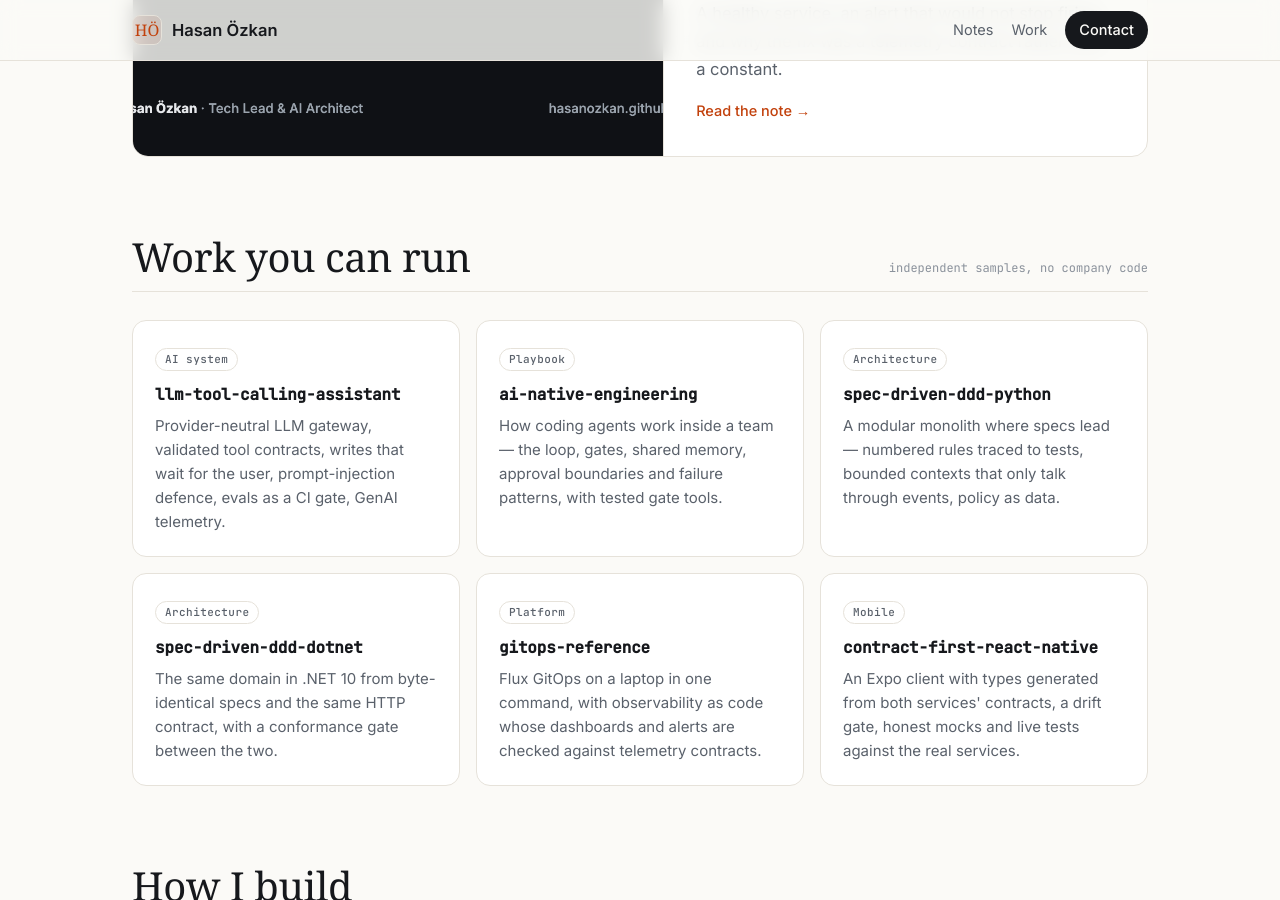
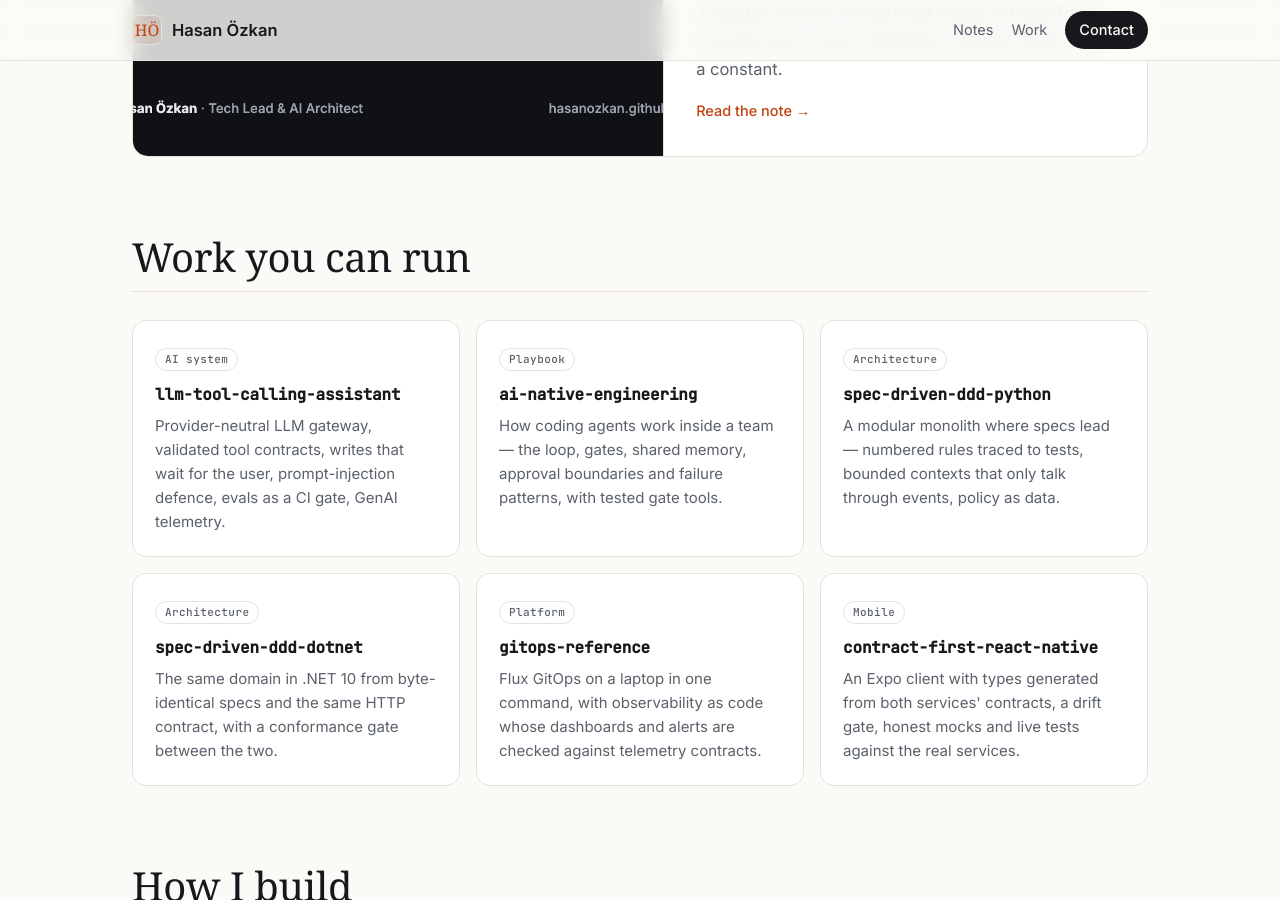
Before and after one commit to hasanozkan/hasanozkan.github.io, a Jekyll site: the page built from index.html, in a window 1280 px wide and 900 px high, scrolled down 1155 px. Built offline with Jekyll 4.4.1, drawn with Linux system fonts in a browser that asks for light colours; some web fonts are replaced.

Commit message:
Work section: drop the disclaimer
Co-Authored-By: Claude Opus 5.5 (1M context) <noreply@anthropic.com>
Claude-Session: https://claude.ai/code/session_01LVySNFa23WdzJY79LJpn4P

```diff
--- a/index.html
+++ b/index.html
@@ -31,7 +31,7 @@ layout: default
 </section>
 
 <section id="work" class="wrap section">
-  <div class="section-head"><h2>Work you can run</h2><span class="count">independent samples, no company code</span></div>
+  <div class="section-head"><h2>Work you can run</h2></div>
   <div class="grid">
   {% for p in site.data.projects %}
     <a class="card" href="https://github.com/hasanozkan/{{ p.name }}">
```
